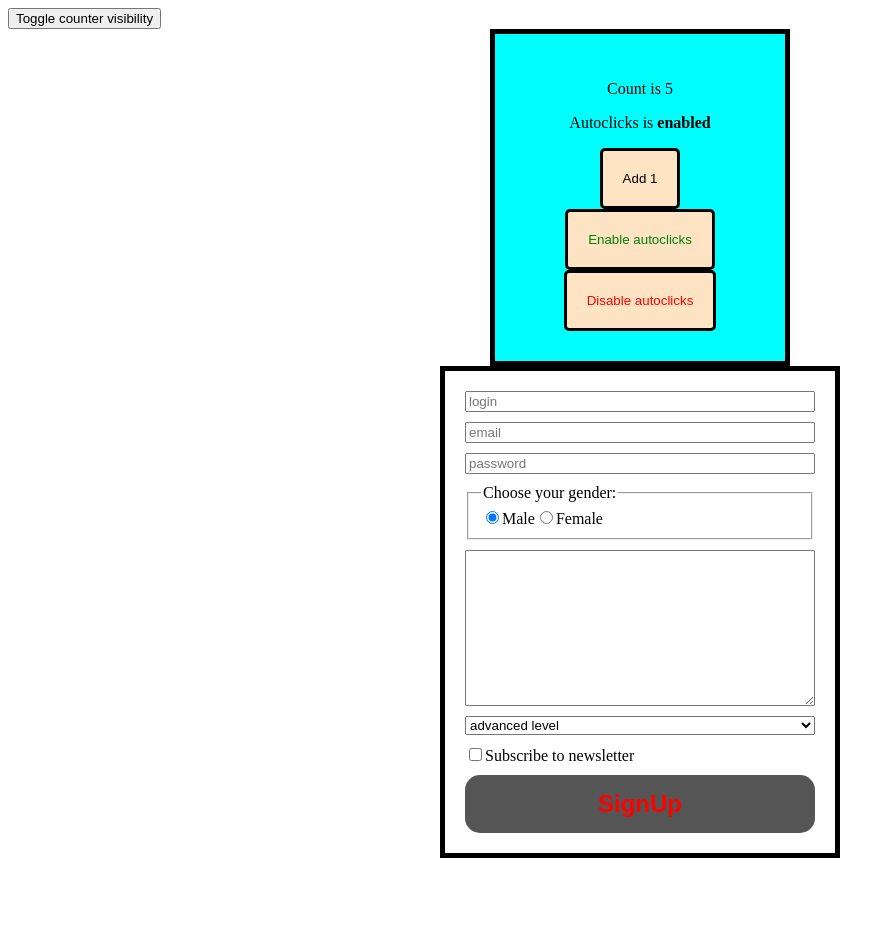
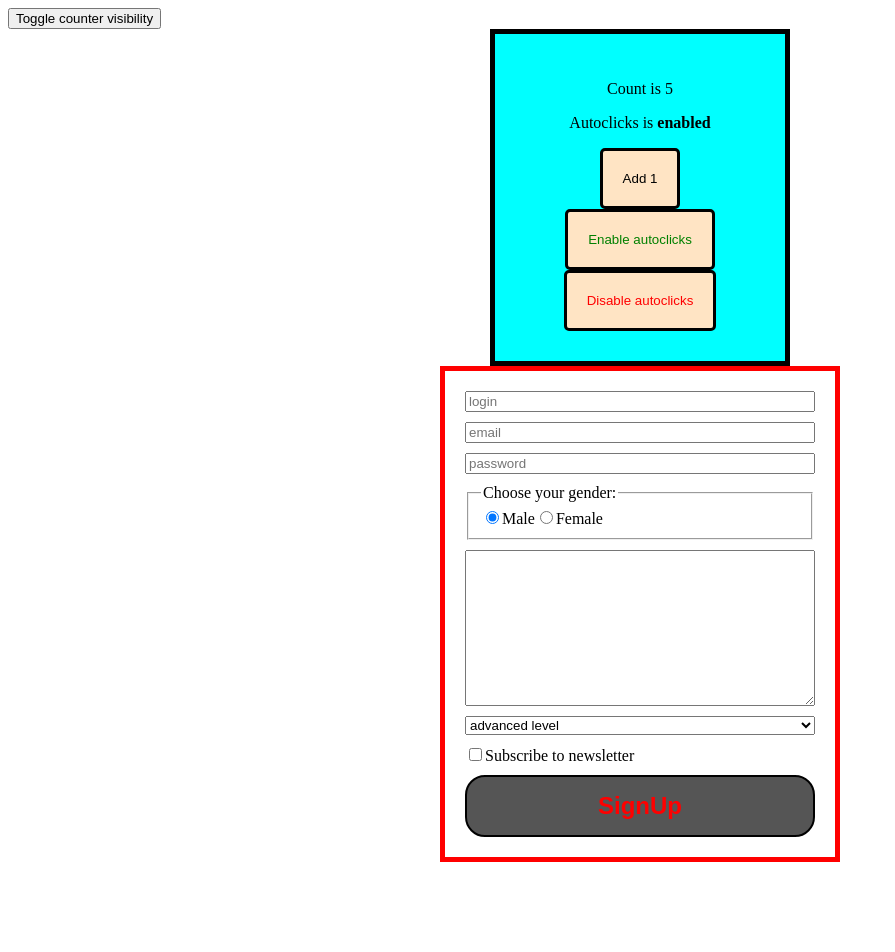
Before and after one commit to fc-fullstack-courses/fd-2023-1-react-app, a React (Create React App) app: page / in a window 1280 px wide. Shown: the top 952 px of the page, without its empty margins (0-895 px from the left). Built offline with nearby package versions, Linux system fonts and the light colour scheme.

Commit message:
Add scss partials and import example

```diff
--- /dev/null
+++ b/src/common/styles/_templates.scss
@@ -0,0 +1,4 @@
+%btn {
+  border-radius: 20px;
+  border: 2px solid black;
+}
--- /dev/null
+++ b/src/common/styles/_variables.scss
@@ -0,0 +1 @@
+$color: red;
--- a/src/components/SignUpForm/SignUpForm.module.scss
+++ b/src/components/SignUpForm/SignUpForm.module.scss
@@ -1,3 +1,6 @@
+@import './../../common/styles/templates';
+@import './../../common/styles/variables';
+
 .container {
   display: flex;
   flex-direction: column;
@@ -5,14 +8,13 @@
   max-width: 400px;
   margin: 0 auto;
   padding: 20px;
-  border: 5px solid black;
+  border: 5px solid $color;
 }
 
 .btn {
+  @extend %btn;
   padding: 15px;
   font-size: 1.5rem;
   font-weight: bold;
-  border: 0;
-  border-radius: 15px;
   background-color: #555555;
 }
```
